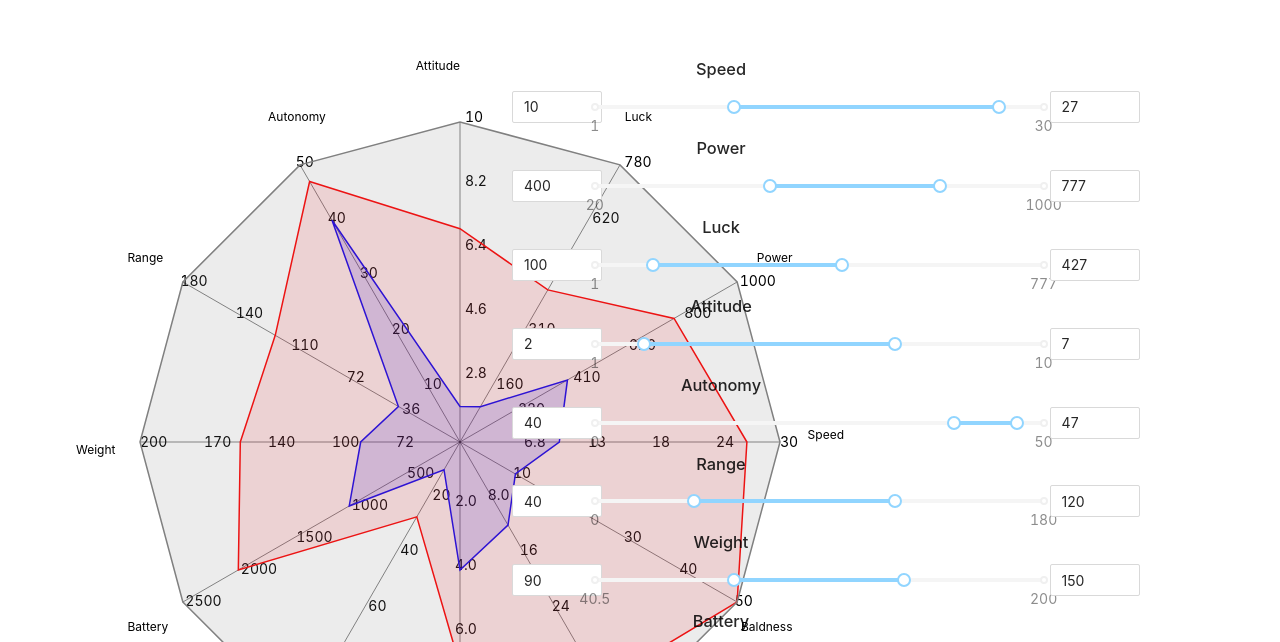
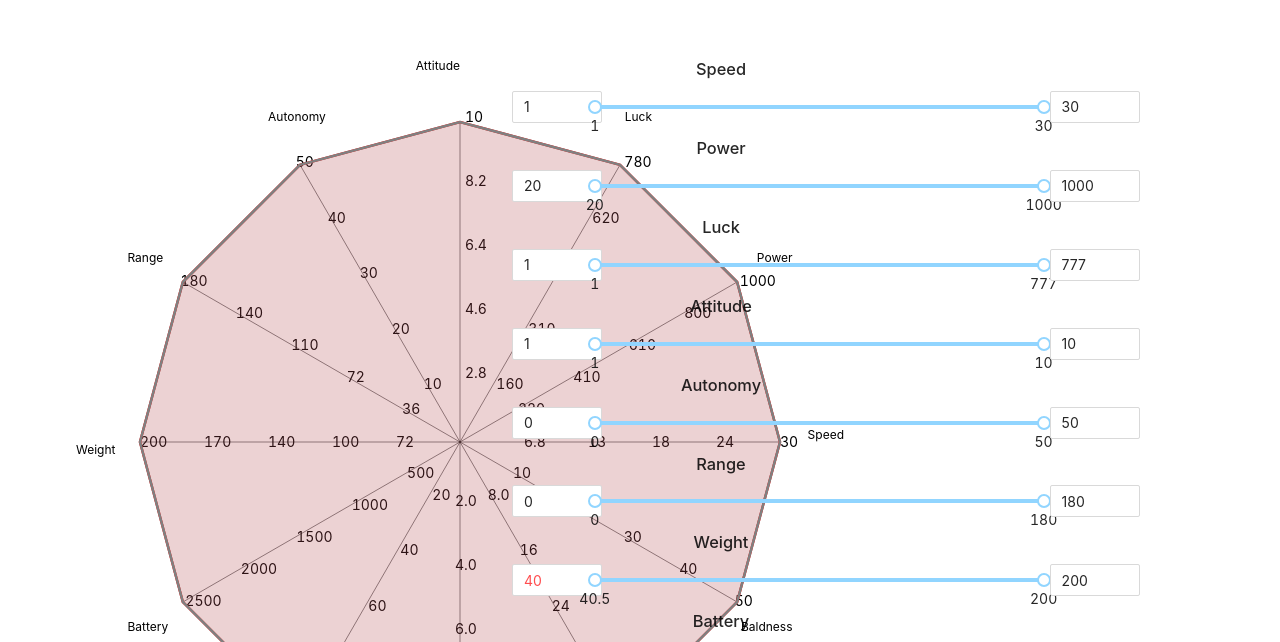
Before and after one commit to RusuVasile0309/RadarChart, a React (Create React App) app: page / in a window 1280 px wide. Shown: the part 158-800 px from the top of the page. Built offline with nearby package versions, Linux system fonts and the light colour scheme.

Commit message:
minor change:)

```diff
--- a/src/App.js
+++ b/src/App.js
@@ -8,73 +8,73 @@ function App() {
       label: "Speed",
       min: 1,
       max: 30,
-      values: [10, 27],
+      values: [1, 30],
     },
     {
       label: "Power",
       min: 20,
       max: 1000,
-      values: [400, 777],
+      values: [20, 1000],
     },
     {
       label: "Luck",
       min: 1,
       max: 777,
-      values: [100, 427],
+      values: [1, 777],
     },
     {
       label: "Attitude",
       min: 1,
       max: 10,
-      values: [2, 7],
+      values: [1, 10],
     },
     {
       label: "Autonomy",
       min: 0,
       max: 50,
-      values: [40, 47],
+      values: [0, 50],
     },
     {
       label: "Range",
       min: 0,
       max: 180,
-      values: [40, 120],
+      values: [0, 180],
     },
     {
       label: "Weight",
       min: 40.5,
       max: 200,
-      values: [90, 150],
+      values: [40, 200],
     },
     {
       label: "Battery",
       min: 1,
       max: 2500,
-      values: [1000, 2000],
+      values: [1, 2500],
     },
     {
       label: "Awesomeness",
       min: 0,
       max: 100,
-      values: [10, 27],
+      values: [0, 100],
     },
     {
       label: "Fairness",
       min: 0,
       max: 10,
-      values: [4, 7],
+      values: [0, 10],
     },
     {
       label: "Logical",
       min: 0,
       max: 40,
-      values: [12, 35],
+      values: [0, 40],
     },
     {
       label: "Baldness",
       min: 0,
       max: 50,
-      values: [10, 50],
+      values: [0, 50],
     },
   ];
 
--- a/src/MainComponent.jsx
+++ b/src/MainComponent.jsx
@@ -4,81 +4,56 @@ import RadarComponent from "./RadarComponents";
 import SliderComponent from "./Slider";
 
 const MainComponent = ({ data }) => {
-    const [domains, setDomains] = useState([]);
-    const [values, setValues] = useState([]);
-    useEffect(() => {
-        const intermediaryDomains = [];
-        let intermediaryValues = [];
-        for (let i = 0; i <= data[0].values.length - 1; i++) {
-            intermediaryValues[i] = {
-                name: `Name${i}`
-            };
-            if (i === 0) {
-                intermediaryValues[i] = {
-                    fill: 'blue',
-                    stroke: 'blue'
-                }
-            }
-            if (i === 1) {
-                intermediaryValues[i] = {
-                    fill: 'rgba(254,0,20,0.8)',
-                    stroke: 'red'
-                }
-            }
-        }
-        data.map((element) => {
-            intermediaryDomains.push({
-                name: element.label,
-                domain: [element.min, element.max],
-                getValue: d => d[element.label]
-            })
-            for (let i = 0; i <= element.values.length - 1; i++) {
-                intermediaryValues[i][element.label] = element.values[i];
-            }
-        })
-        setDomains(intermediaryDomains);
-        setValues(intermediaryValues);
-    }, []);
+    const [modifiedData, setModifiedData] = useState([...data]);
 
     const onChange = (value, end, start, type) => {
 
         let value1 = (end - start) * value[0] / 100 + start;
         let value2 = (end - start) * value[1] / 100 + start;
-        let intermediaryValues = values;
-        intermediaryValues[0][type] = value1;
-        intermediaryValues[1][type] = value2;
-        setValues([...intermediaryValues]);
+        let intermediaryValues = modifiedData;
+        intermediaryValues.map((element) => {
+            if (element.label === type) {
+                element.values[0] = value1;
+                element.values[1] = value2;
+            }
+        })
+        setModifiedData([...intermediaryValues]);
     }
 
     const onChangeInputLeft = (value, type) => {
-        const intermediaryValues = values;
-        intermediaryValues[0][type] = value;
-        console.log(intermediaryValues[0][type])
-        setValues([...intermediaryValues]);
+        const intermediaryValues = modifiedData;
+        intermediaryValues.map((element) => {
+            if (element.label === type) {
+                element.values[0] = value;
+            }
+        })
+        setModifiedData([...intermediaryValues]);
     }
 
     const onChangeInputRight = (value, type) => {
-        const intermediaryValues = values;
-        intermediaryValues[1][type] = value;
-        console.log(intermediaryValues[1][type]);
-        setValues([...intermediaryValues]);
+        const intermediaryValues = modifiedData;
+        intermediaryValues.map((element) => {
+            if (element.label === type) {
+                element.values[1] = value;
+            }
+        })
+        setModifiedData([...intermediaryValues]);
     }
-
     return (
         <div style={{ display: "flex", flexDirection: "row" }}>
             <div style={{ height: "100%", width: "40%" }}>
-                <RadarComponent domains={domains} data={values} />
+                <RadarComponent data={modifiedData} />
             </div>
             <div style={{ marginTop: "200px", height: "100%", width: "60%" }}>
-                {domains.map((elem) =>
+                {modifiedData.map((elem) =>
                     <SliderComponent
-                        start={elem.domain[0]}
-                        end={elem.domain[1]}
-                        nameTag={elem.name}
-                        onChange={(value) => onChange(value, elem.domain[1], elem.domain[0], elem.name)}
-                        defaultValues={[values[0][elem.name], values[1][elem.name]]}
-                        onChangeInputLeft={(value) => onChangeInputLeft(value, elem.name)}
-                        onChangeInputRight={(value) => onChangeInputRight(value, elem.name)}
+                        start={elem.min}
+                        end={elem.max}
+                        nameTag={elem.label}
+                        onChange={(value) => onChange(value, elem.max, elem.min, elem.label)}
+                        defaultValues={[elem.values[0], elem.values[1]]}
+                        onChangeInputLeft={(value) => onChangeInputLeft(value, elem.label)}
+                        onChangeInputRight={(value) => onChangeInputRight(value, elem.label)}
                     />)
                 }
 
--- a/src/RadarComponents.jsx
+++ b/src/RadarComponents.jsx
@@ -5,7 +5,43 @@ import { RadarChart } from 'react-vis';
 
 const basicFormat = format('.2r');
 
-const RadarComponent = ({ domains, data }) => {
+const RadarComponent = ({ data }) => {
+    const [domains, setDomains] = useState([]);
+    const [values, setValues] = useState([]);
+
+    useEffect(() => {
+        const intermediaryDomains = [];
+        let intermediaryValues = [];
+        for (let i = 0; i <= data[0].values.length - 1; i++) {
+            intermediaryValues[i] = {
+                name: `Name${i}`
+            };
+            if (i === 0) {
+                intermediaryValues[i] = {
+                    fill: 'blue',
+                    stroke: 'blue'
+                }
+            }
+            if (i === 1) {
+                intermediaryValues[i] = {
+                    fill: 'rgba(254,0,20,0.8)',
+                    stroke: 'red'
+                }
+            }
+        }
+        data.map((element) => {
+            intermediaryDomains.push({
+                name: element.label,
+                domain: [element.min, element.max],
+                getValue: d => d[element.label]
+            })
+            for (let i = 0; i <= element.values.length - 1; i++) {
+                intermediaryValues[i][element.label] = element.values[i];
+            }
+        })
+        setDomains(intermediaryDomains);
+        setValues(intermediaryValues);
+    }, [data]);
 
     const [borderData, setBorderData] = useState({
         name: 'Border',
@@ -46,13 +82,13 @@ const RadarComponent = ({ domains, data }) => {
                         fontSize: 12
                     },
                     polygons: {
-                        strokeWidth: 1.5,
+                        strokeWidth: 2.5,
                         strokeOpacity: 1,
                         fillOpacity: 0.15
                     }
 
                 }}
-                data={[...data, borderData]}
+                data={[...values, borderData]}
                 tickFormat={t => basicFormat(t)}
                 startingAngle={0}
                 renderAxesOverPolygons={true}
--- a/src/Slider.jsx
+++ b/src/Slider.jsx
@@ -6,7 +6,7 @@ const SliderComponent = ({ start, end, nameTag, onChange, defaultValues, onChang
         0: start,
         100: end
     }
-
+    //console.log(defaultValues)
     if (nameTag === "Luck") console.log(defaultValues[0])
     return (<div style={{ display: "flex", flexDirection: "column" }}>
         <h3 style={{ marginRight: "350px", marginTop: "15px" }}>{nameTag}</h3>
```
